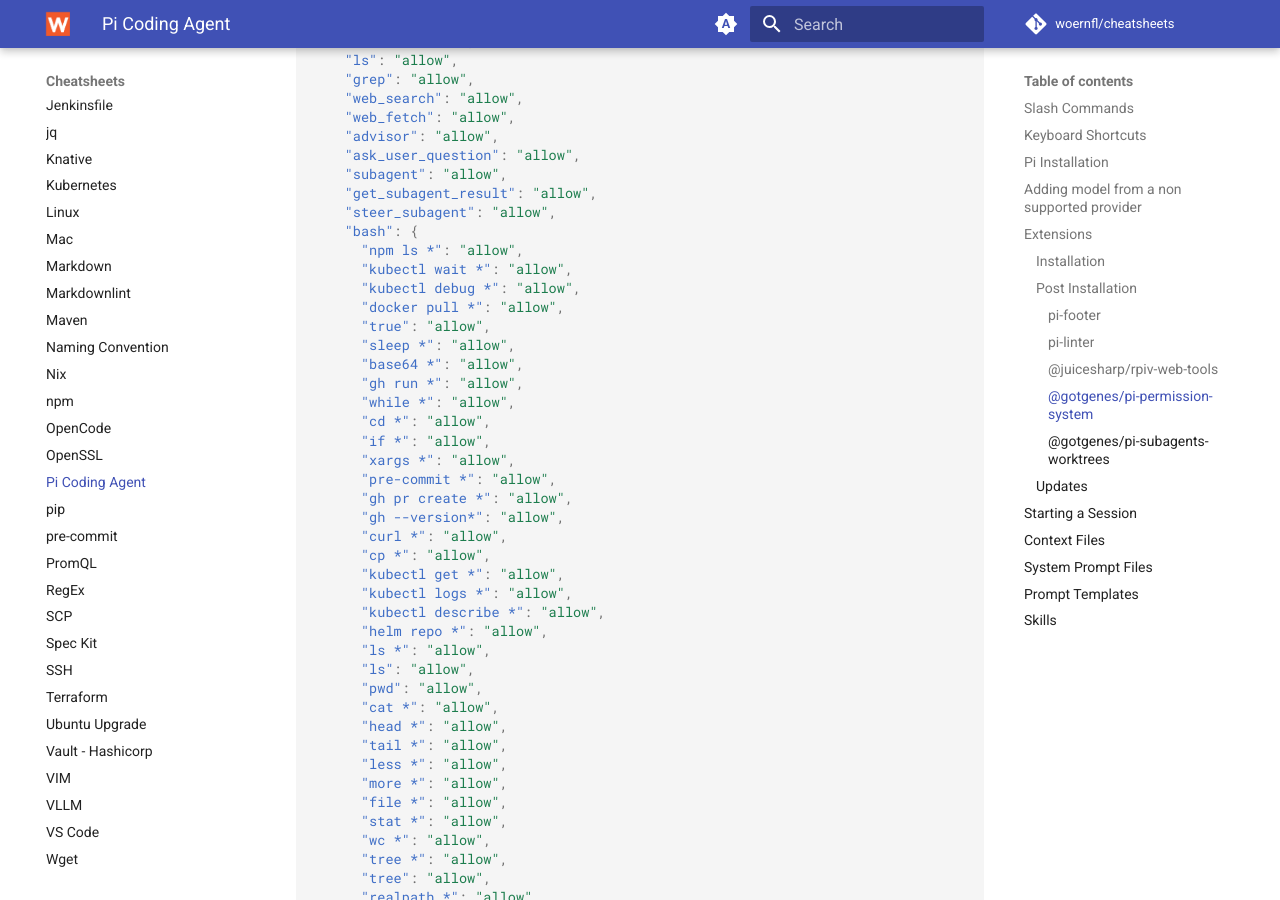
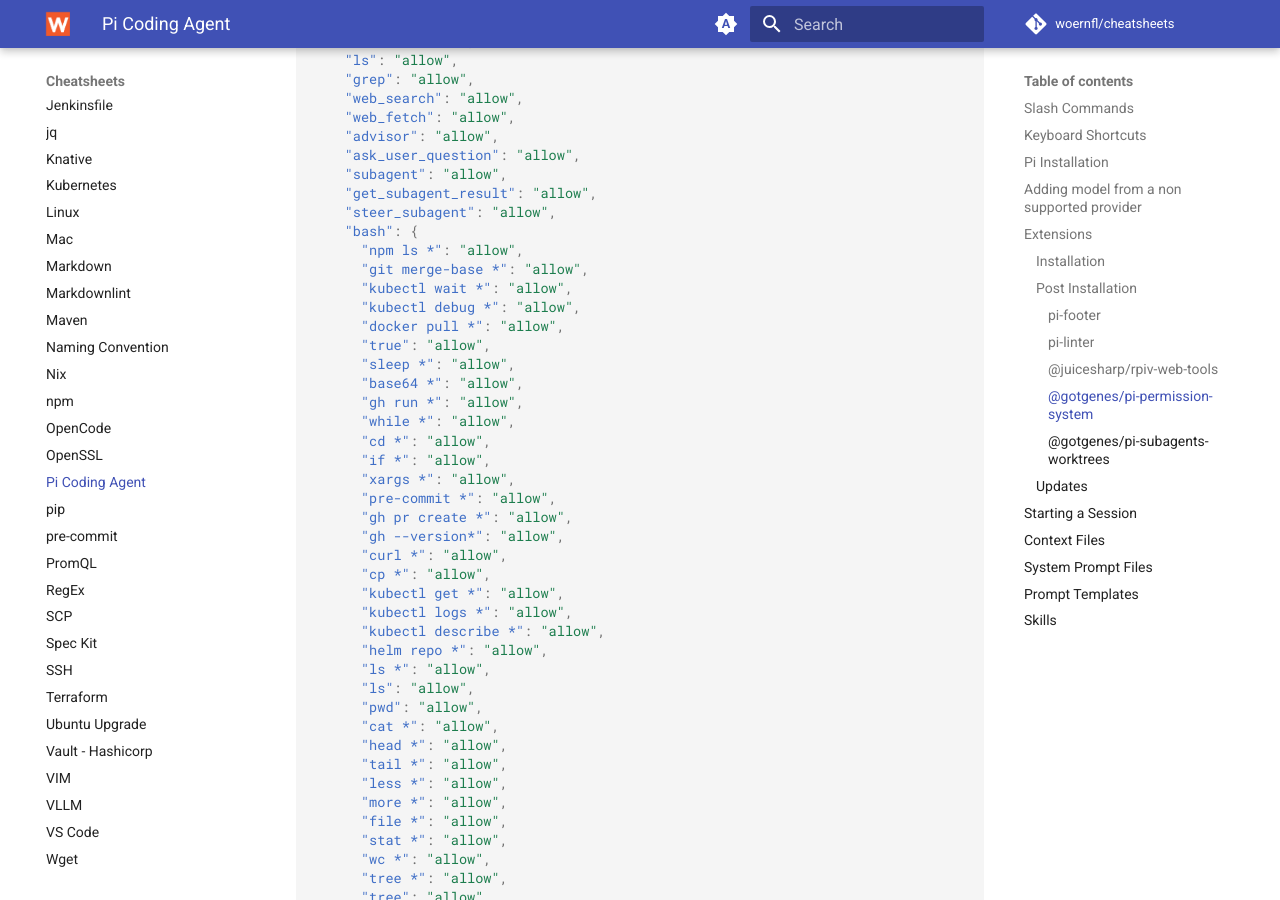
Before and after one commit to woernfl/cheatsheets, an MkDocs documentation site: the page built from docs/pi.md, in a window 1280 px wide and 900 px high, scrolled down 6660 px. Built offline with MkDocs 1.6.1 and Material for MkDocs 9.7.7, drawn with Linux system fonts in a browser that asks for light colours; comment, search, counter and statistics services are not loaded.

Commit message:
Allow 'git merge-base' command in pi.md

```diff
--- a/docs/pi.md
+++ b/docs/pi.md
@@ -313,6 +313,7 @@
     "steer_subagent": "allow",
     "bash": {
       "npm ls *": "allow",
+      "git merge-base *": "allow",
       "kubectl wait *": "allow",
       "kubectl debug *": "allow",
       "docker pull *": "allow",
```
